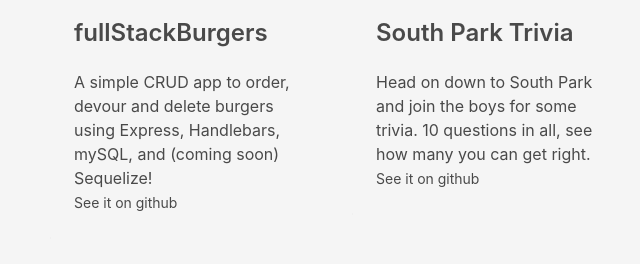
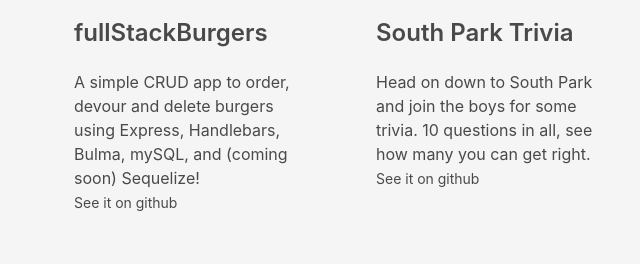
Before and after one commit to Gruebes/my-new-portfolio, a plain HTML site: page index.html in a window 1280 px wide. Shown: the part 973-1237 px from the top of the page, 300-940 px from the left. Drawn offline with nearby package versions, Linux system fonts and the light colour scheme.

Commit message:
Updated fullStackBurger description

```diff
--- a/index.html
+++ b/index.html
@@ -107,7 +107,7 @@
                             </div>
 
                             <div class="content">
-                                A simple CRUD app to order, devour and delete burgers using Express, Handlebars, mySQL, and (coming soon) Sequelize!
+                                A simple CRUD app to order, devour and delete burgers using Express, Handlebars, Bulma, mySQL, and (coming soon) Sequelize!
                                 <br>
                                 <small href="https://github.com/Gruebes/burger">See it on github</small>
                             </div>
```
